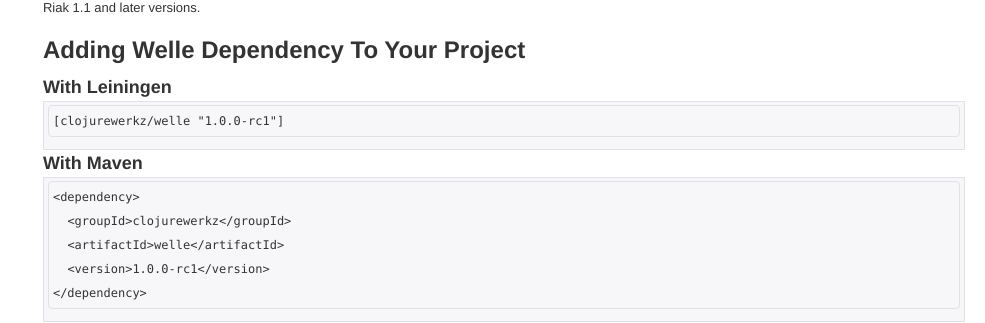
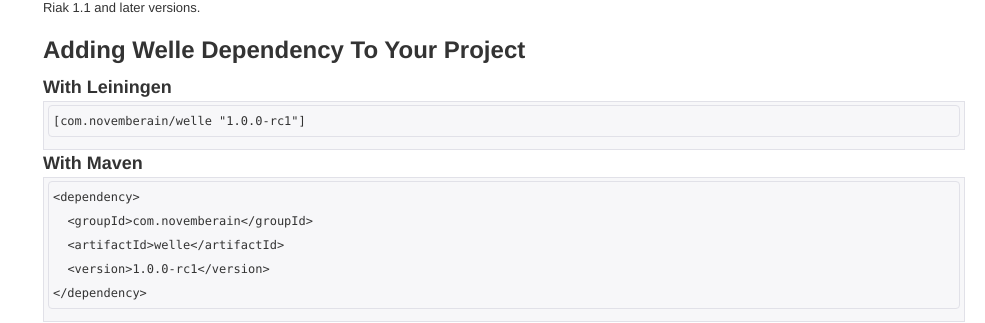
Before and after one commit to clojurewerkz/welle.docs, a Jekyll site: the page built from articles/getting_started.md, in a window 1280 px wide and 900 px high, scrolled down 567 px. Shown: the part 146-469 px from the top of the window, without its empty margins (295-1280 px from the left). Built offline with Jekyll 4.4.1, drawn with Linux system fonts in a browser that asks for light colours; some web fonts are replaced.

Commit message:
it is still com.novemberain in rc1

```diff
--- a/articles/getting_started.md
+++ b/articles/getting_started.md
@@ -52,12 +52,12 @@
 
 ### With Leiningen
 
-    [clojurewerkz/welle "1.0.0-rc1"]
+    [com.novemberain/welle "1.0.0-rc1"]
 
 ### With Maven
 
     <dependency>
-      <groupId>clojurewerkz</groupId>
+      <groupId>com.novemberain</groupId>
       <artifactId>welle</artifactId>
       <version>1.0.0-rc1</version>
     </dependency>
```
